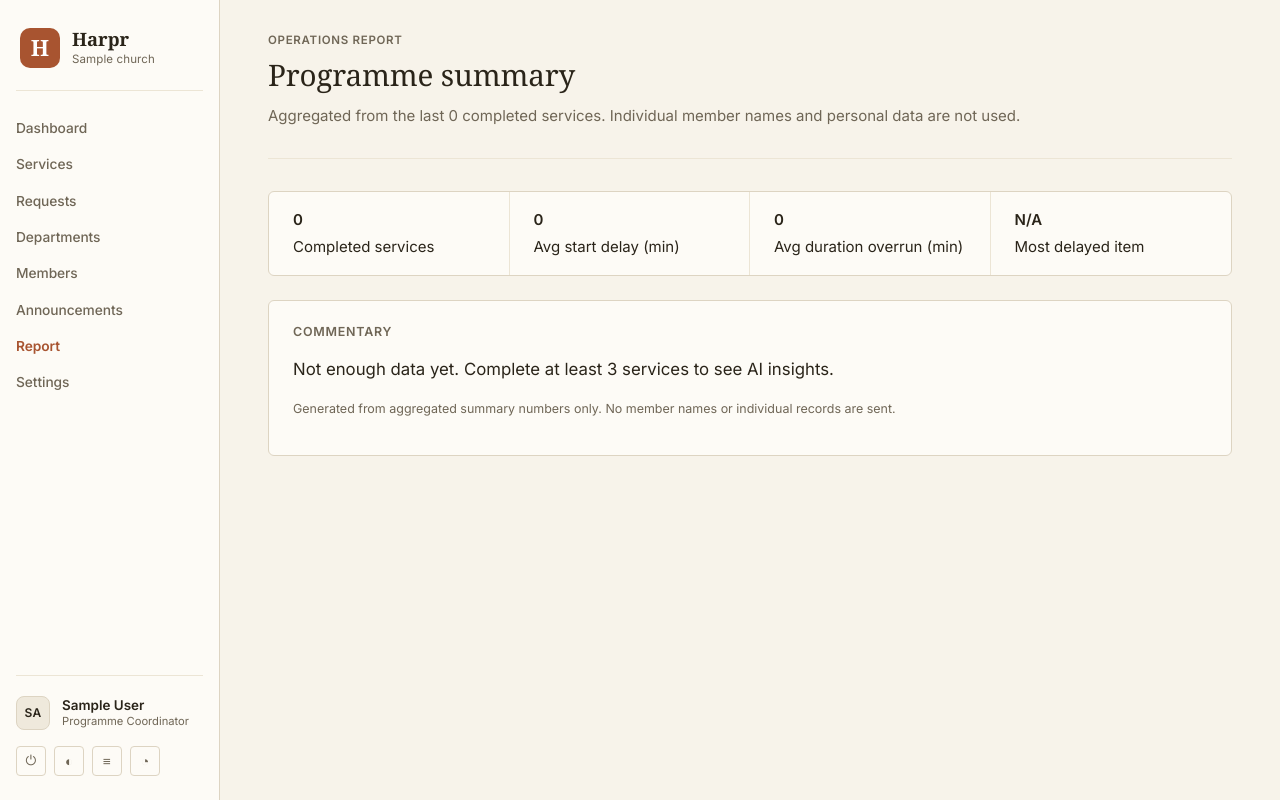
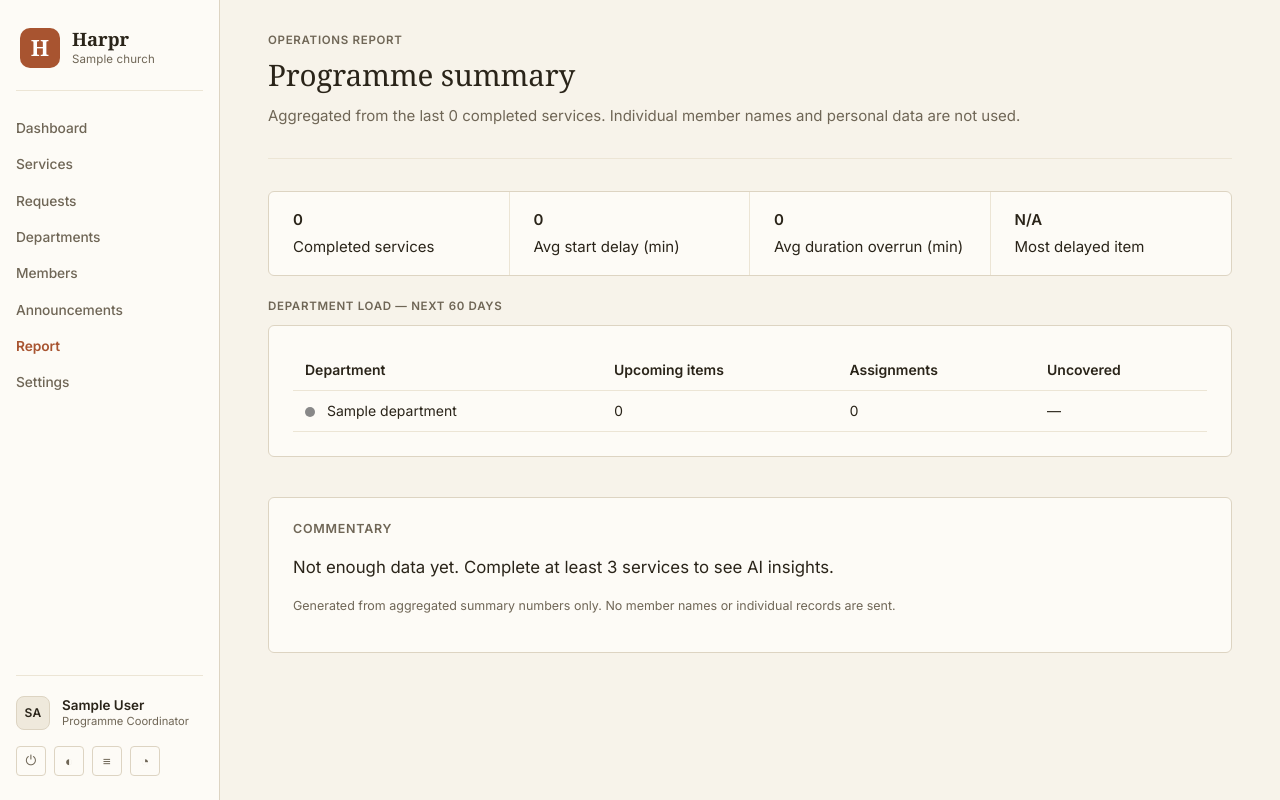
Before and after one commit to milimo-unza/harpr-church, a Django app: page /ai-insights/ in a window 1280 px wide. Run offline with Django 5.2, Linux system fonts and the light colour scheme; a user stored in the database is signed in; tables that the repository leaves empty hold one stand-in row (values such as "Sample post"); data that the repository does not hold is empty; some libraries are stand-ins or nearby versions.

Commit message:
Report: department load table; Email: env-driven SMTP backend

```diff
--- a/church/templates/church/ai_insights.html
+++ b/church/templates/church/ai_insights.html
@@ -33,6 +33,39 @@
 </div>
 {% endif %}
 
+{% if dept_load %}
+<section style="margin-bottom: var(--space-5);">
+  <h2 class="section-label">Department load — next 60 days</h2>
+  <div class="card table-wrap">
+    <table class="data-table">
+      <thead>
+        <tr>
+          <th>Department</th>
+          <th>Upcoming items</th>
+          <th>Assignments</th>
+          <th>Uncovered</th>
+        </tr>
+      </thead>
+      <tbody>
+        {% for d in dept_load %}
+        <tr>
+          <td>
+            <span class="dept-dot" style="background: {{ d.color }};"></span>
+            {{ d.name }}
+          </td>
+          <td class="mono">{{ d.items }}</td>
+          <td class="mono">{{ d.assignments }}</td>
+          <td class="mono">
+            {% if d.uncovered %}<span class="uncovered-count">{{ d.uncovered }}</span>{% else %}—{% endif %}
+          </td>
+        </tr>
+        {% endfor %}
+      </tbody>
+    </table>
+  </div>
+</section>
+{% endif %}
+
 <div class="card insight-card">
   <div class="card-head">
     <h2>Commentary</h2>
--- a/church/views/admin_views.py
+++ b/church/views/admin_views.py
@@ -5,7 +5,7 @@ from datetime import datetime, timedelta
 from django.contrib import messages
 from django.contrib.auth import get_user_model
 from django.contrib.auth.decorators import login_required
-from django.db import transaction
+from django.db import models, transaction
 from django.db.models import Count
 from django.http import HttpResponse, JsonResponse
 from django.shortcuts import get_object_or_404, redirect, render
@@ -1008,6 +1008,44 @@ def gather_church_stats(church):
     }
 
 
+def gather_department_load(church):
+    """Count upcoming service items per department over the next 60 days."""
+    from datetime import timedelta as _td
+    from django.db.models import Count as _Count
+    today = timezone.localdate()
+    horizon = today + _td(days=60)
+    rows = (
+        church.departments
+        .annotate(
+            upcoming_items=_Count(
+                "serviceitem",
+                filter=models.Q(
+                    serviceitem__planned_start__date__gte=today,
+                    serviceitem__planned_start__date__lte=horizon,
+                ),
+            ),
+            upcoming_assignments=_Count(
+                "serviceitem__assignments",
+                filter=models.Q(
+                    serviceitem__planned_start__date__gte=today,
+                    serviceitem__planned_start__date__lte=horizon,
+                ),
+            ),
+        )
+        .order_by("-upcoming_items", "name")
+    )
+    return [
+        {
+            "name": d.name,
+            "color": d.color,
+            "items": d.upcoming_items,
+            "assignments": d.upcoming_assignments,
+            "uncovered": max(0, d.upcoming_items - d.upcoming_assignments),
+        }
+        for d in rows
+    ]
+
+
 @admin_required
 def ai_insights(request):
     cutoff = timezone.now() - timedelta(hours=24)
@@ -1017,7 +1055,12 @@ def ai_insights(request):
         return render(
             request,
             "church/ai_insights.html",
-            {"insight": cached.content, "stats": cached.raw_stats, "cached": True},
+            {
+                "insight": cached.content,
+                "stats": cached.raw_stats,
+                "cached": True,
+                "dept_load": gather_department_load(request.church),
+            },
         )
     stats = gather_church_stats(request.church)
     if stats["service_count"] < 3:
@@ -1028,6 +1071,7 @@ def ai_insights(request):
                 "insight": "Not enough data yet. Complete at least 3 services to see AI insights.",
                 "stats": stats,
                 "cached": False,
+                "dept_load": gather_department_load(request.church),
             },
         )
 
@@ -1045,6 +1089,7 @@ def ai_insights(request):
                 "stats": stats,
                 "cached": False,
                 "no_key": True,
+                "dept_load": gather_department_load(request.church),
             },
         )
 
@@ -1101,6 +1146,7 @@ def ai_insights(request):
             "stats": stats,
             "cached": False,
             "error_detail": error_detail,
+            "dept_load": gather_department_load(request.church),
         },
     )
 
--- a/static/css/harpr.css
+++ b/static/css/harpr.css
@@ -2104,3 +2104,22 @@ padding: 6px 10px;
 border: 1px dashed var(--border);
 border-radius: var(--radius-sm);
 }
+
+/* Department load table */
+.dept-dot {
+display: inline-block;
+width: 10px;
+height: 10px;
+border-radius: 50%;
+margin-right: 8px;
+vertical-align: middle;
+}
+.uncovered-count {
+display: inline-block;
+padding: 2px 8px;
+border-radius: var(--radius-pill);
+background: rgba(168, 122, 42, 0.12);
+color: var(--warn);
+font-weight: 600;
+font-size: 0.8rem;
+}
```
Also changed, not shown: harpr_church/settings.py (+14 -2 lines), 1 other file.
